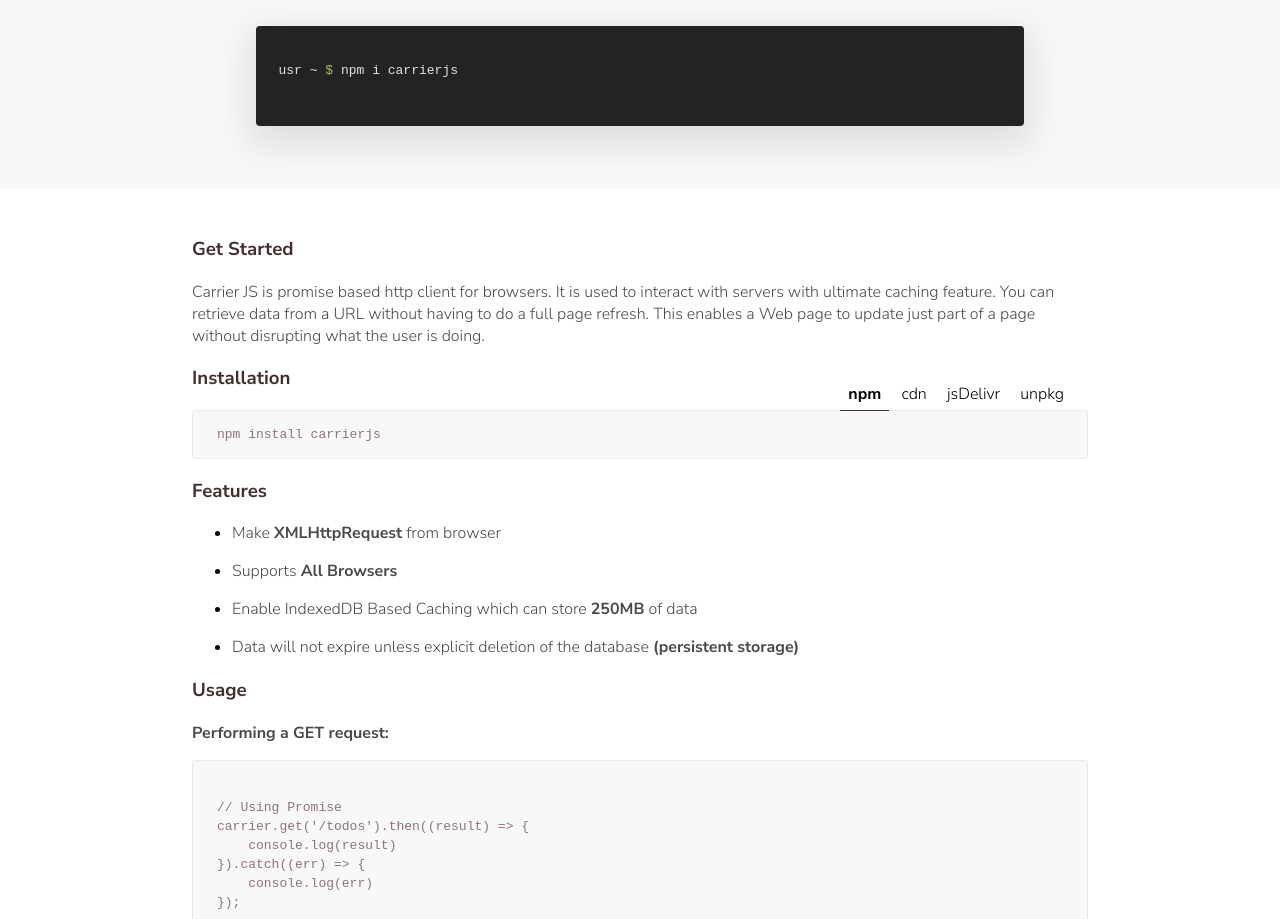
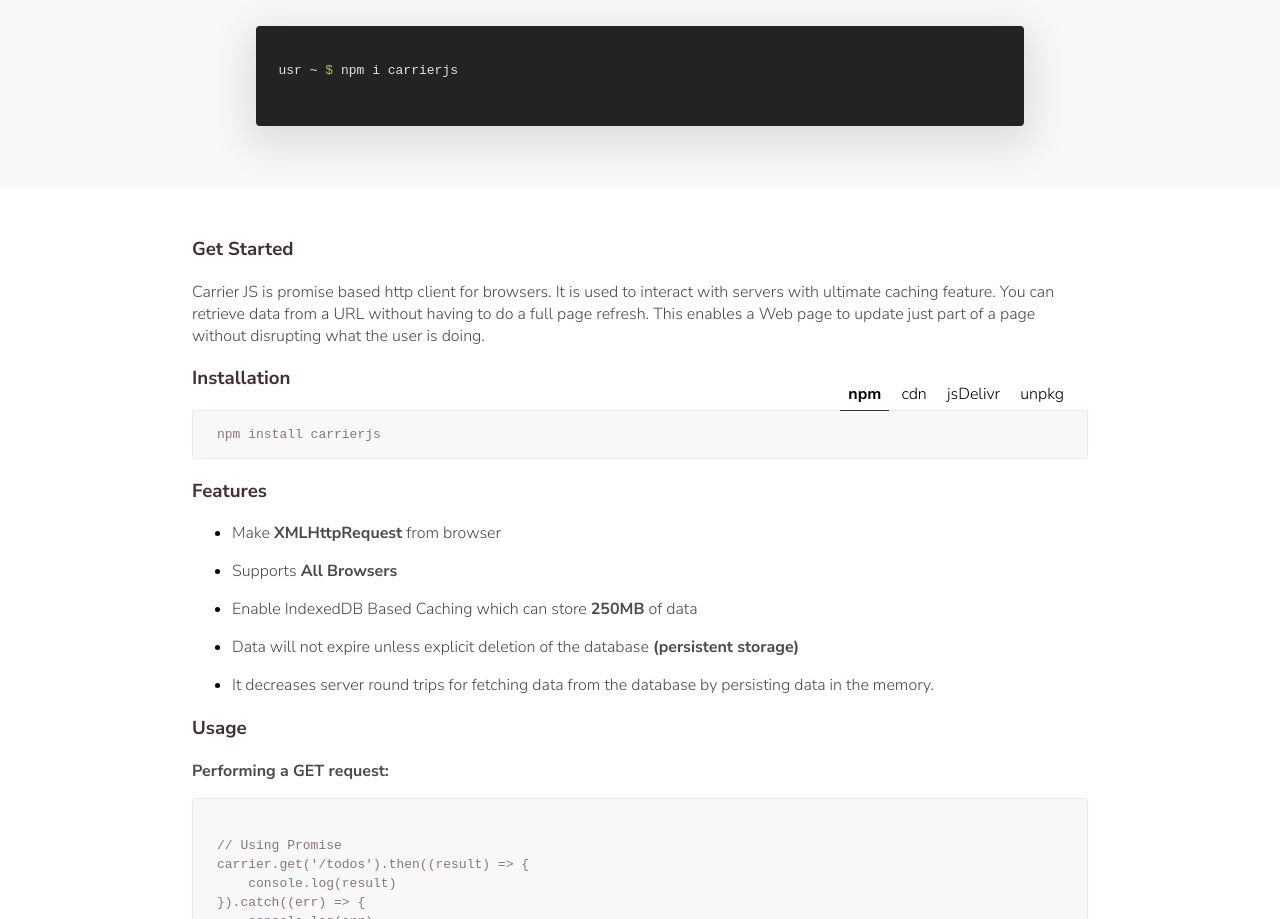
Before and after one commit to theritikchoure/carrierjs, a website: page doc/index.html in a window 1280 px wide. Shown: the part 181-1100 px from the top of the page. Drawn offline with nearby package versions, Linux system fonts and the light colour scheme.

Commit message:
Added code flow

```diff
--- a/doc/index.html
+++ b/doc/index.html
@@ -81,6 +81,7 @@
           <li><p>Supports <b>All Browsers</b></p></li>
           <li><p>Enable IndexedDB Based Caching which can store <b>250MB</b> of data</p></li>
           <li><p>Data will not expire unless explicit deletion of the database <b>(persistent storage)</b></p></li>
+          <li><p>It decreases server round trips for fetching data from the database by persisting data in the memory.</p></li>
         </ul>
       </div>
       <div class="installation">
```
Also changed, not shown: README.md, doc/img/code-flow.png (added).
